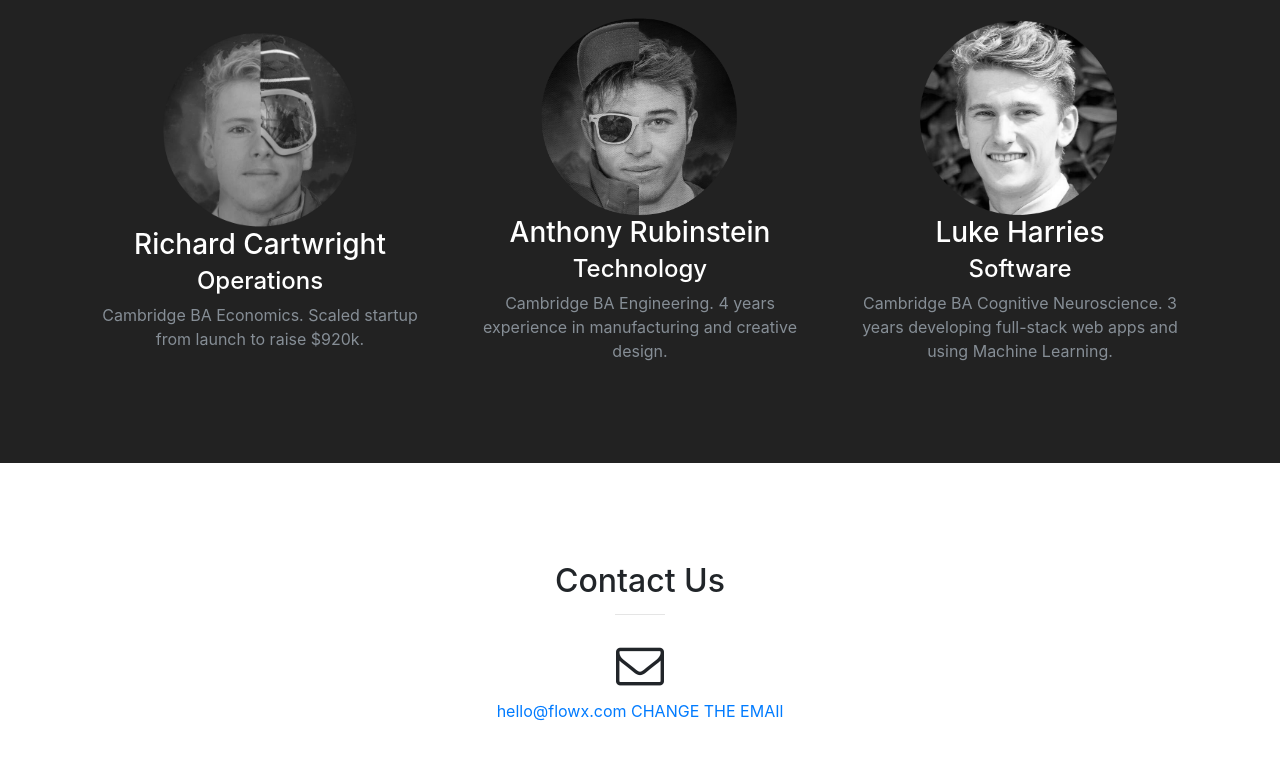
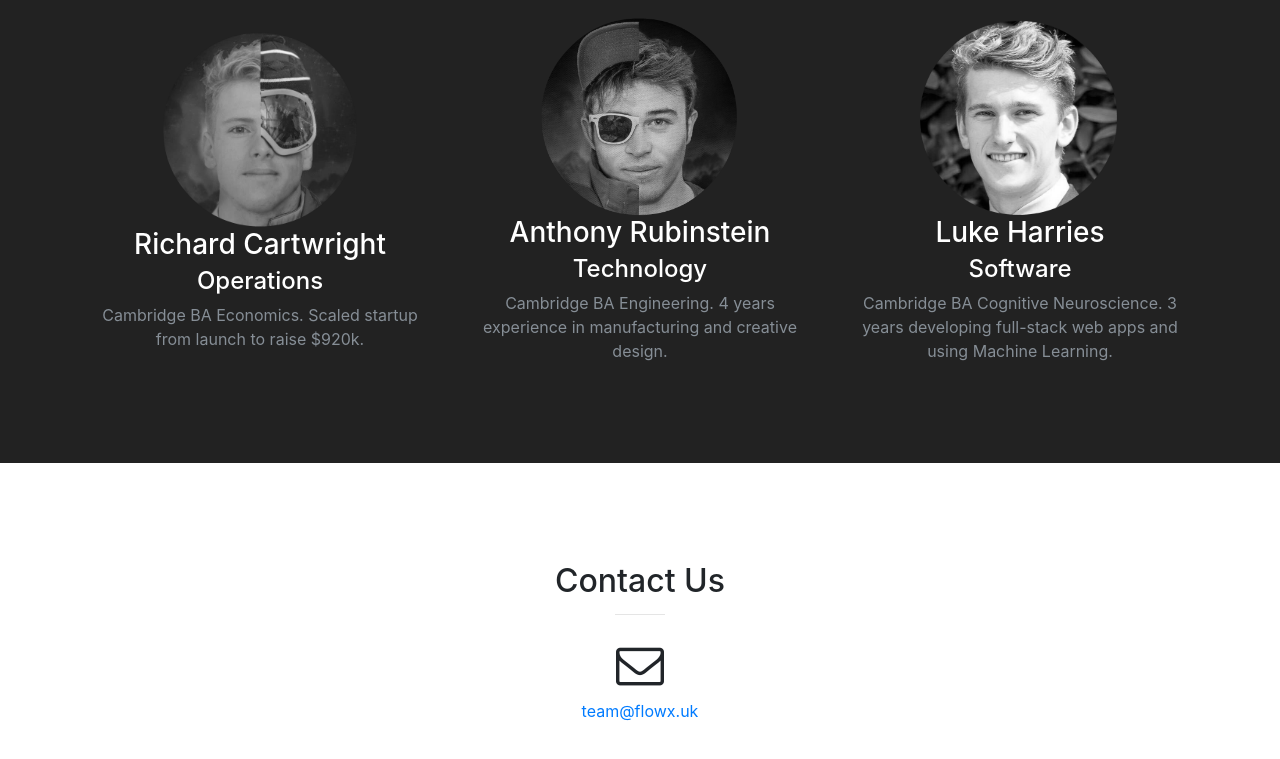
Before and after one commit to quom/flowxtech.github.io, a website with bundled scripts: page index.html in a window 1280 px wide. Shown: the part 1836-2595 px from the top of the page. Built offline with nearby package versions, Linux system fonts and the light colour scheme.

Commit message:
updated email

```diff
--- a/index.html
+++ b/index.html
@@ -151,7 +151,7 @@
                 <hr class="primary">
                 <i class="margin fa fa-envelope-o fa-3x sr-contact"></i>
                 <p>
-                    <a href="mailto:your-email@your-domain.com">hello@flowx.com CHANGE THE EMAIl</a>
+                    <a href="mailto:team@flowx.uk">team@flowx.uk</a>
                 </p>
             </div>
         </div>
```
